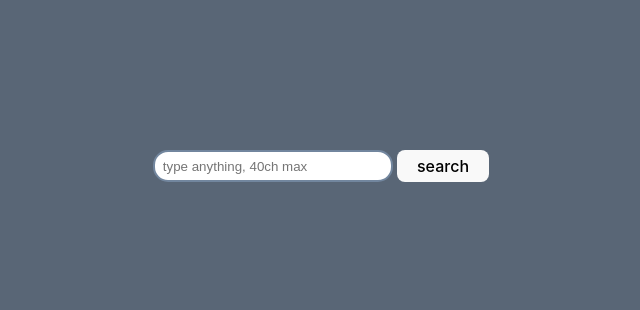
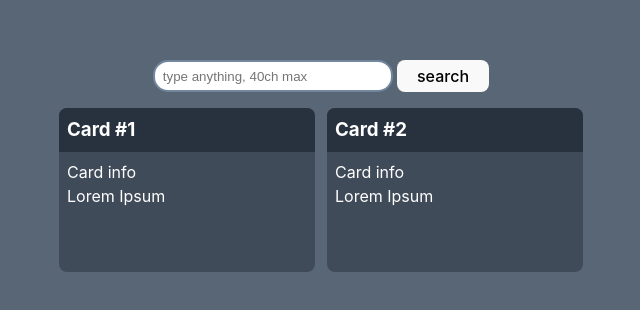
Before and after one commit to oddyca/rss-react, a React (Vite) app in the folder rss-react-components/: page / in a window 1280 px wide. Shown: the part 234-544 px from the top of the page, without its empty margins (319-959 px from the left). Built offline with nearby package versions, Linux system fonts and the light colour scheme.

Commit message:
feat: add cards

```diff
--- a/rss-react-components/src/App.tsx
+++ b/rss-react-components/src/App.tsx
@@ -1,6 +1,7 @@
 import './App.css'
 import React, { Component } from 'react'
 import Search from './components/search'
+import Cards from './components/cards'
 import "./styles/style.css"
 
 import { AppState } from 'types/types'
@@ -14,7 +15,10 @@ export default class App extends React.Component <{}, AppState> {
 
   render() {
     return (
-      <Search />
+      <>
+        <Search />
+        <Cards />
+      </>
     )
   }
 }
--- /dev/null
+++ b/rss-react-components/src/components/cards.tsx
@@ -0,0 +1,34 @@
+import React, { Component } from 'react'
+import "../styles/cards.css"
+
+export default class Cards extends Component {
+
+  constructor(props: {}){
+    super(props)
+  }
+
+  render() {
+    return (
+      <div className="cards-container">
+        <div className="cards">
+          <div className="card-title">
+            <h3>Card #1</h3>
+          </div>
+          <div className="card-body">
+            <p>Card info</p>
+            <p>Lorem Ipsum</p>
+          </div>
+        </div>
+        <div className="cards">
+          <div className="card-title">
+            <h3>Card #2</h3>
+          </div>
+          <div className="card-body">
+            <p>Card info</p>
+            <p>Lorem Ipsum</p>
+          </div>
+        </div>
+      </div>
+    )
+  }
+}
--- /dev/null
+++ b/rss-react-components/src/styles/cards.css
@@ -0,0 +1,32 @@
+.cards-container {
+  display: flex;
+  gap: 12px;
+}
+
+.cards {
+  width: 256px;
+  height: 164px;
+  background-color: #404b5a;
+  color: white;
+  border-radius: 8px;
+  display: flex;
+  flex-direction: column;
+  align-items: flex-start;
+  overflow: hidden;
+}
+
+.card-title {
+  background-color: #28323f;
+  width: 100%;
+  padding-top: 8px;
+  display: flex;
+  justify-content: flex-start;
+  padding: 8px;
+}
+
+.card-body {
+  display: flex;
+  flex-direction: column;
+  align-items: flex-start;
+  padding: 8px;
+}
--- a/rss-react-components/src/styles/style.css
+++ b/rss-react-components/src/styles/style.css
@@ -14,5 +14,8 @@ body {
   width: 100%;
   height: 100%;
   display: flex;
+  flex-direction: column;
   justify-content: center;
+  align-items: center;
+  gap: 16px;
 }
```
